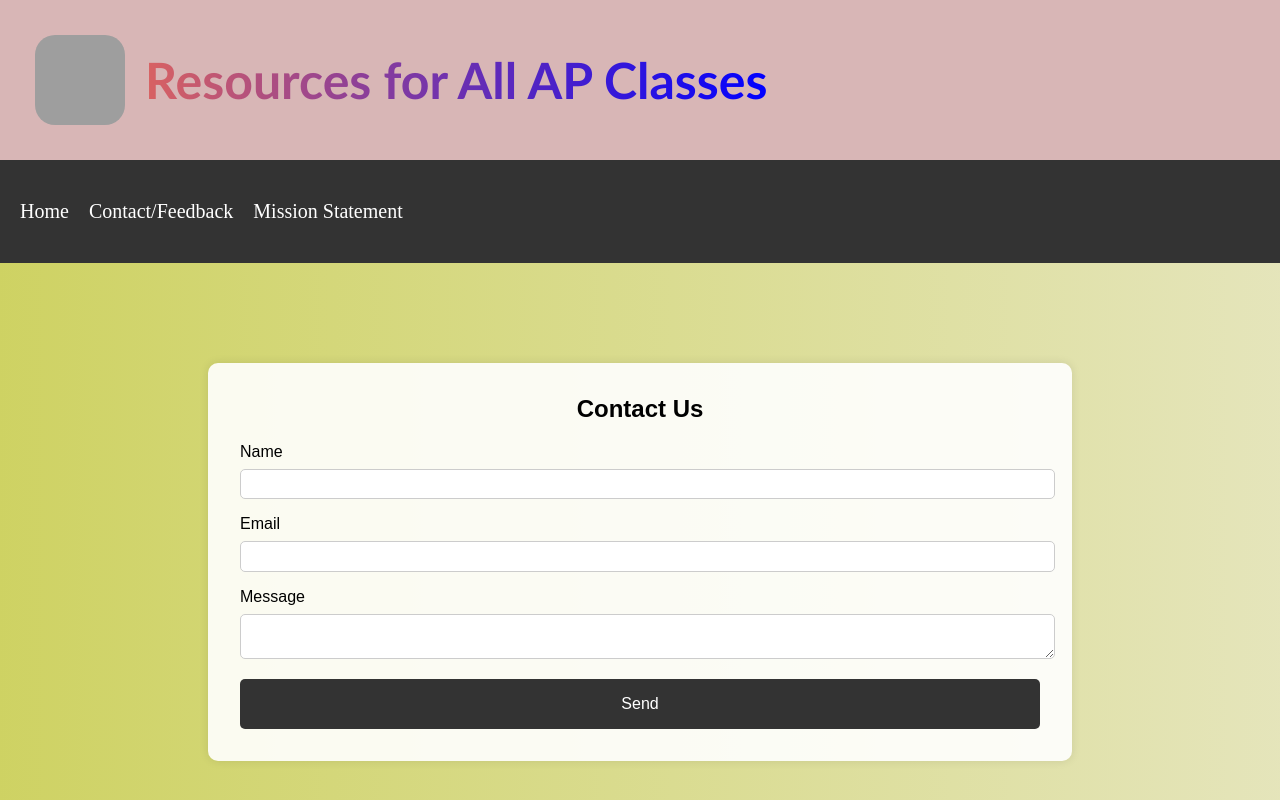
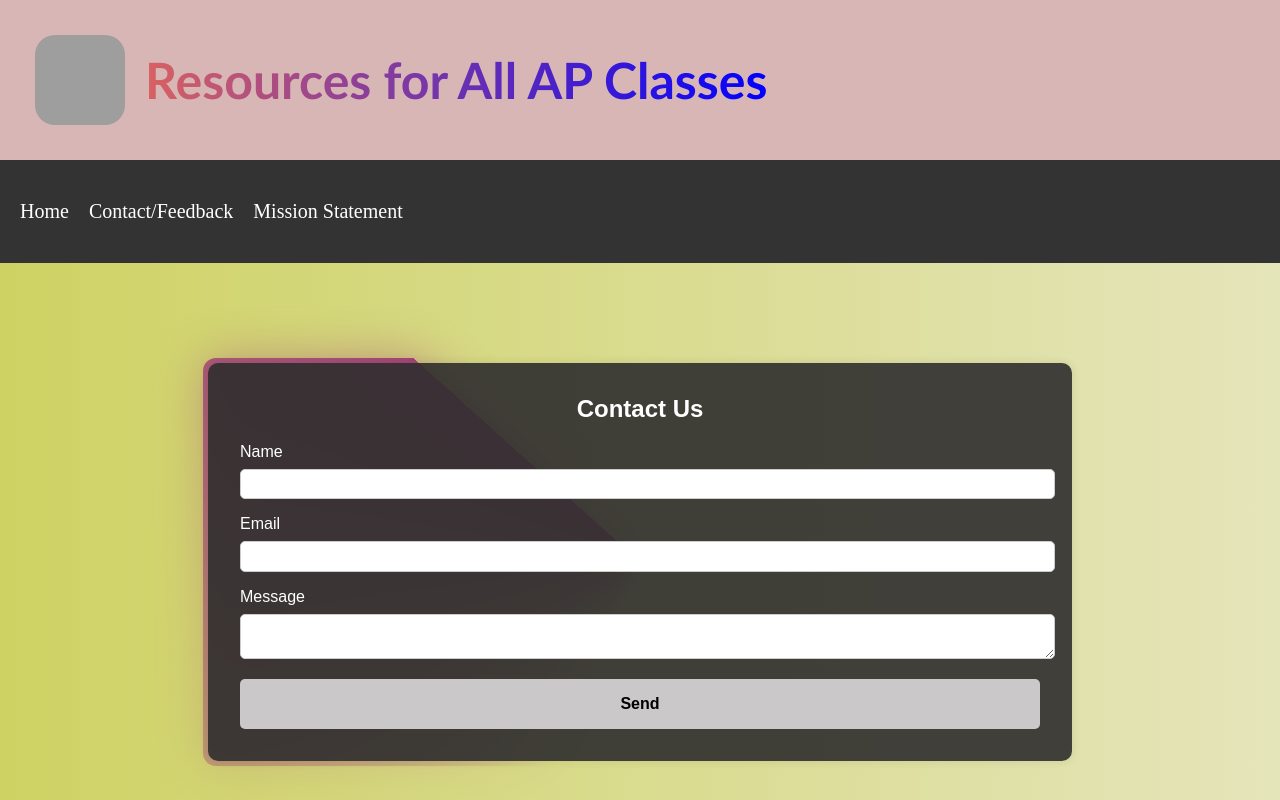
Before and after one commit to GerardZhou/resource-hub-for-school, a React (Vite) app in the folder resource/: page /contact in a window 1280 px wide. Shown: the top 800 px of the page. Built offline with nearby package versions, Linux system fonts and the light colour scheme; grey boxes are pictures that could not be loaded.

Commit message:
contact and mission statement styles

```diff
--- a/resource/src/components/ContactForm.jsx
+++ b/resource/src/components/ContactForm.jsx
@@ -41,7 +41,7 @@ export default function ContactForm() {
           {message}
         </p>
       )}
-      <form ref={form} onSubmit={sendEmail}>
+      <form className={styles.formContainer} ref={form} onSubmit={sendEmail}>
         <div className={styles.inputGroup}>
           <label className={styles.label}>Name</label>
           <input type="text" name="user_name" className={styles.input} />
--- a/resource/src/components/ContactForm.module.css
+++ b/resource/src/components/ContactForm.module.css
@@ -2,10 +2,46 @@
   max-width: 800px;
   margin: 100px auto;
   padding: 2em;
-  background: rgba(255, 255, 255, 0.9);
+  background: rgba(47, 46, 46, 0.9);
   border-radius: 10px;
   box-shadow: 0 0 10px rgba(0, 0, 0, 0.1);
   font-family: Arial, sans-serif;
+  position: relative;
+  color: white;
+}
+@property --angle {
+  syntax: "<angle>";
+  initial-value: 0deg;
+  inherits: false;
+}
+.contactForm::after,
+.contactForm::before {
+  content: "";
+  position: absolute;
+  top: -5px;
+  left: -5px;
+  right: -5px;
+  bottom: -5px;
+  border-radius: 13px; /* Adjust to match the border-radius + padding */
+  z-index: -1; /* Ensure the border appears behind the .missionStatement */
+  background-image: conic-gradient(
+    from var(--angle),
+    transparent 70%,
+    rgb(162, 69, 118)
+  );
+  animation: 3s spin linear infinite;
+}
+.contactForm::before {
+  filter: blur(1.5rem);
+  opacity: 0.5;
+}
+@keyframes spin {
+  from {
+    --angle: 0deg;
+  }
+  to {
+    --angle: 360deg;
+  }
 }
 
 .heading {
@@ -35,12 +71,13 @@
   display: block;
   width: 100%;
   padding: 1em;
-  background: #333;
-  color: white;
+  background: #cac8c8;
+  color: rgb(0, 0, 0);
   border: none;
   border-radius: 5px;
   cursor: pointer;
   font-size: 1em;
+  font-weight: bold;
 }
 
 .button:hover {
--- a/resource/src/components/MissionStatement.module.css
+++ b/resource/src/components/MissionStatement.module.css
@@ -1,5 +1,5 @@
-/* src/MissionStatement.module.css */
 .missionStatement {
+  position: relative; /* Ensure positioning context for the pseudo-element */
   max-width: 800px;
   margin: 2em auto;
   padding: 2em;
@@ -10,7 +10,40 @@
   margin-top: 115px;
   margin-bottom: 115px;
 }
-
+@property --angle {
+  syntax: "<angle>";
+  initial-value: 0deg;
+  inherits: false;
+}
+.missionStatement::after,
+.missionStatement::before {
+  content: "";
+  position: absolute;
+  top: -5px;
+  left: -5px;
+  right: -5px;
+  bottom: -5px;
+  border-radius: 13px; /* Adjust to match the border-radius + padding */
+  z-index: -1; /* Ensure the border appears behind the .missionStatement */
+  background-image: conic-gradient(
+    from var(--angle),
+    transparent 70%,
+    rgb(162, 69, 118)
+  );
+  animation: 3s spin linear infinite;
+}
+.missionStatement::before {
+  filter: blur(1.5rem);
+  opacity: 0.5;
+}
+@keyframes spin {
+  from {
+    --angle: 0deg;
+  }
+  to {
+    --angle: 360deg;
+  }
+}
 .heading {
   margin-top: 0;
   font-size: 40px;
```
